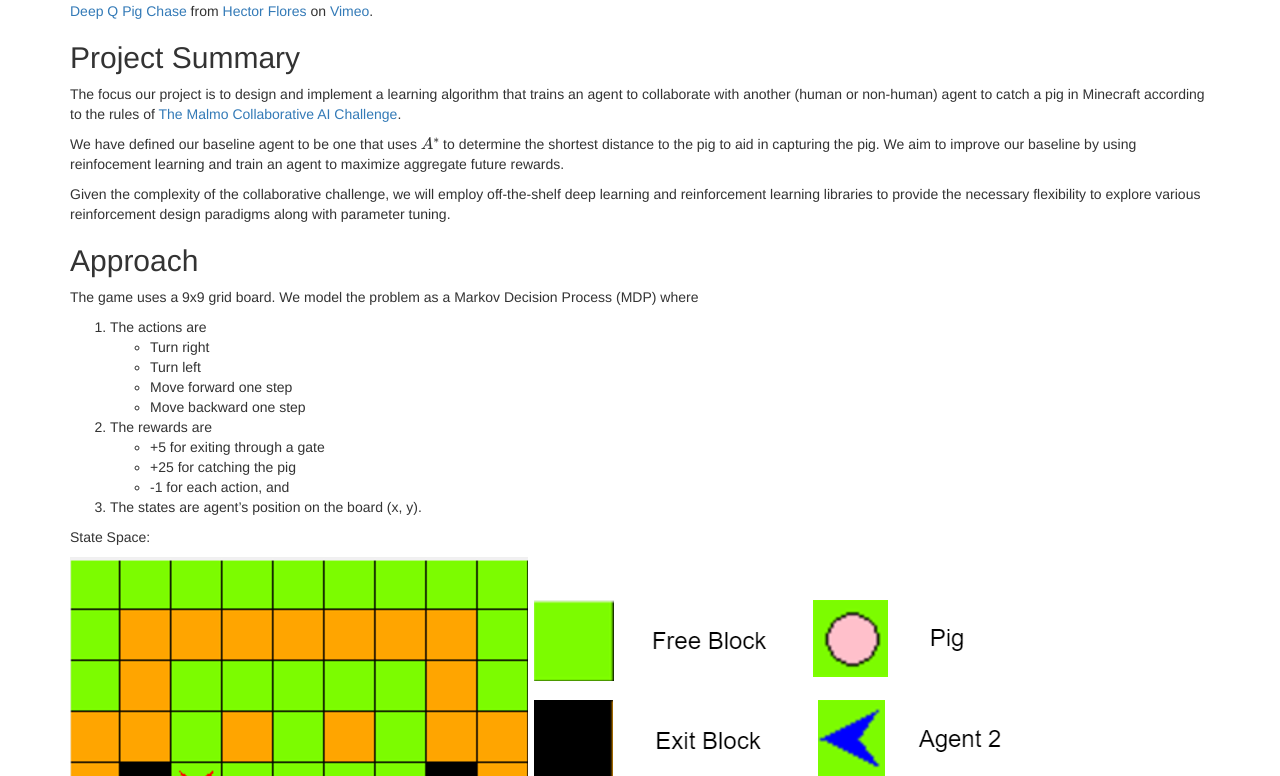
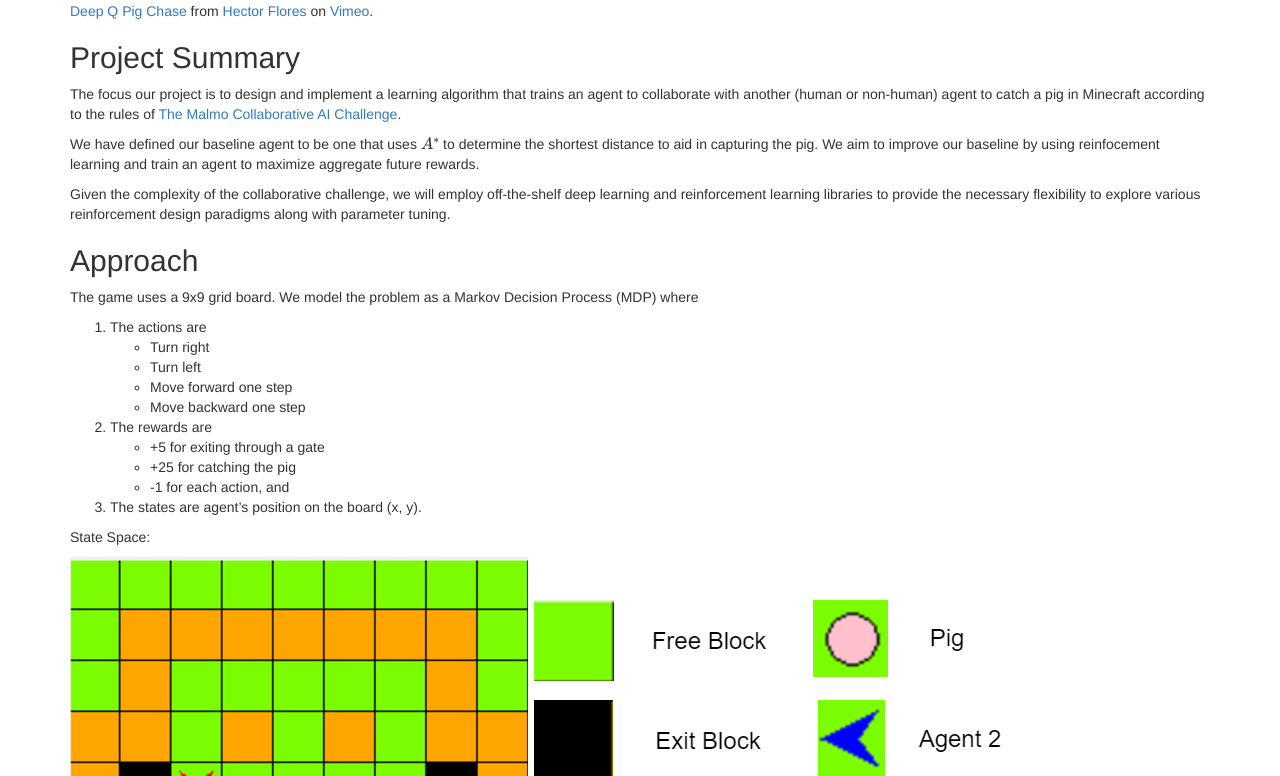
Before and after one commit to hfloresr/Sandhog, a Jekyll site: the page built from docs/status.md, in a window 1280 px wide and 900 px high, scrolled down 553 px, cut to the strip 124-900 px from the top of the window. Built offline with Jekyll 4.4.1, drawn with Linux system fonts in a browser that asks for light colours; formulas are drawn with MathJax 3.

Commit message:
Update status.md

```diff
--- a/docs/status.md
+++ b/docs/status.md
@@ -10,7 +10,7 @@ title: Status
 
 The focus our project is to design and implement a learning algorithm that trains an agent to collaborate with another (human or non-human) agent to catch a pig in Minecraft according to the rules of [The Malmo Collaborative AI Challenge](https://www.microsoft.com/en-us/research/academic-program/collaborative-ai-challenge/# "Challenge Homepage").
 
-We have defined our baseline agent to be one that uses $$A^{*}$$ to determine the shortest distance to the pig to aid in capturing the pig. We aim to improve our baseline by using reinfocement learning and train an agent to maximize aggregate future rewards.
+We have defined our baseline agent to be one that uses $$A^{*}$$ to determine the shortest distance to aid in capturing the pig. We aim to improve our baseline by using reinfocement learning and train an agent to maximize aggregate future rewards.
 
 Given the complexity of the collaborative challenge, we will employ off-the-shelf deep learning and reinforcement learning libraries to provide the necessary flexibility to explore various reinforcement design paradigms along with parameter tuning.
 
```
